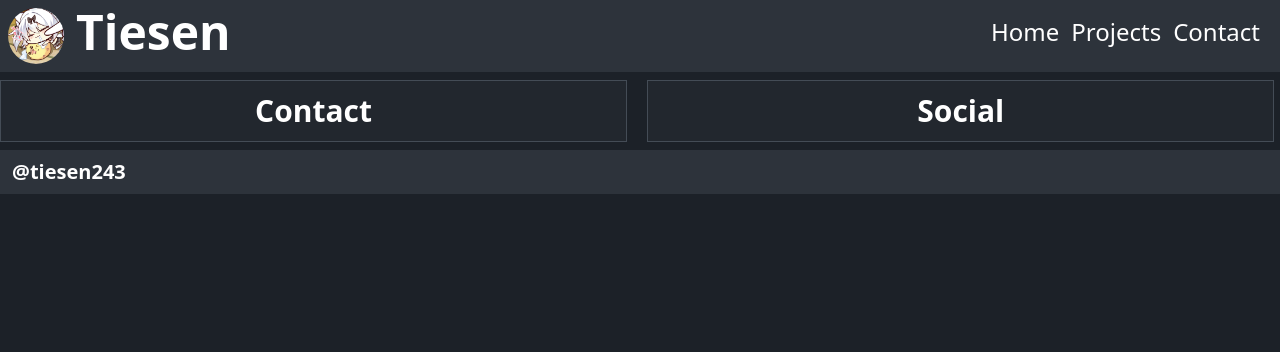
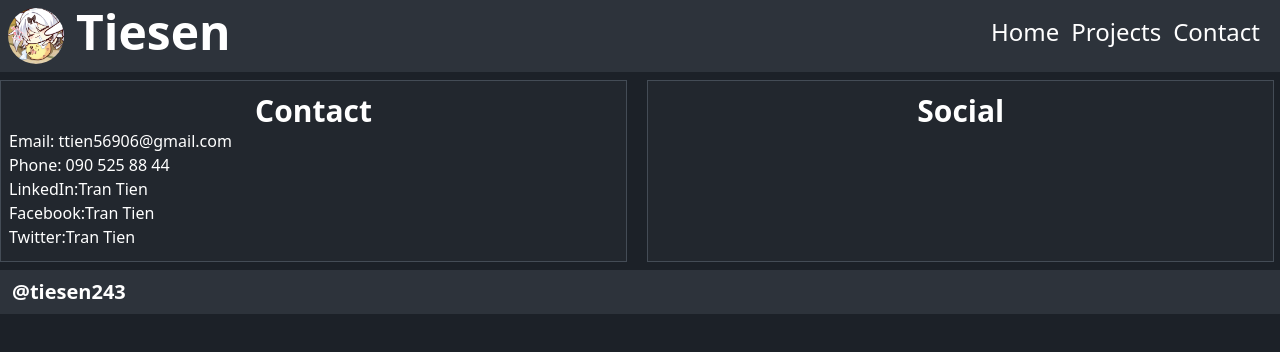
Before and after one commit to tiesen243/tiesen, a React (Create React App) app: page /contact in a window 1280 px wide. Shown: the top 352 px of the page. Built offline with nearby package versions, Linux system fonts and the light colour scheme.

Commit message:
add contact

```diff
--- a/src/pages/Contact.tsx
+++ b/src/pages/Contact.tsx
@@ -1,10 +1,38 @@
 import React from 'react'
+
+import contact from '../data/contact'
 
 function Contact() {
   return (
     <div className="container flex flex-row col-2 py-2 gap-5 mr-auto ml-auto">
       <div className="island">
         <h3 className="island-text">Contact</h3>
+        <ul>
+          <li>
+            <i className="fa-solid fa-envelope"></i>
+            Email: {contact.email}
+          </li>
+          <li>
+            <i className="fa-solid fa-phone"></i> Phone: {contact.phone}
+          </li>
+          <li>
+            <i className="fa-brands fa-linkedin"></i>
+            LinkedIn:
+            <a href={contact.linkedin}>Tran Tien</a>
+          </li>
+          <li>
+            Facebook:
+            <a target="_blank" href={contact.facebook}>
+              Tran Tien
+            </a>
+          </li>
+          <li>
+            Twitter:
+            <a target="_blank" href={contact.twitter}>
+              Tran Tien
+            </a>
+          </li>
+        </ul>
       </div>
       <div className="island">
         <h3 className="island-text">Social</h3>
--- a/src/pages/Home.tsx
+++ b/src/pages/Home.tsx
@@ -1,17 +1,6 @@
 import React from 'react'
-import { Person } from '../interface'
 
-const me: Person = {
-  name: 'Trần Tiến',
-  DoB: '22/06/2004',
-  Place: 'Ho Chi Minh City, Viet Nam',
-  avatar: require('../assets/images/1640249997536.jpg'),
-  banner: require('../assets/images/bg_4x.png'),
-  college: 'Industrial University of Ho Chi Minh City',
-  favourite: ['Coding', 'Reading', 'Music', 'Game'],
-  languages: ['Vietnamese', 'English'],
-  skills: ['python', 'javascript', 'typescript', 'C++'],
-}
+import me from '../data/personal'
 
 const Home = () => {
   return (
@@ -40,6 +29,7 @@ const Home = () => {
         </div>
         <div className="island w-3/5">
           <h2 className="island-text">My post</h2>
+          <div></div>
         </div>
       </div>
     </div>
```
